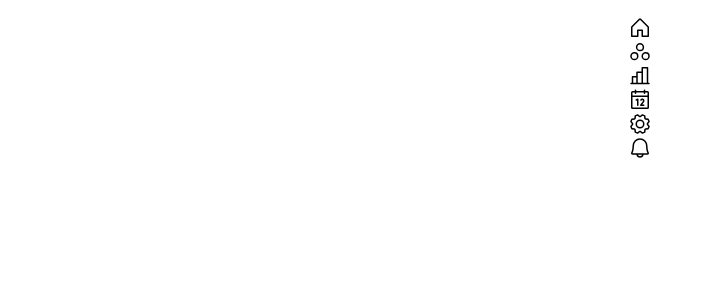
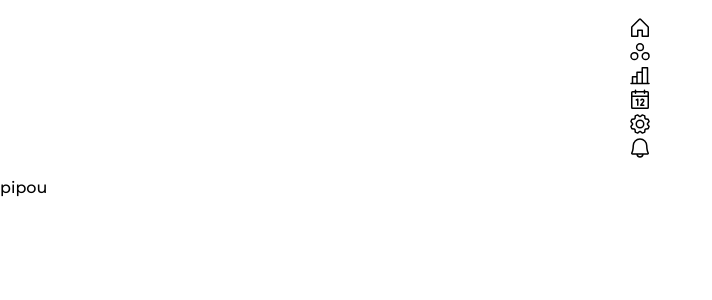
Before and after one commit to ralixt/MediPlan, a Next.js app: page /home in a window 1280 px wide. Shown: the top 300 px of the page, without its empty margins (0-712 px from the left). Built offline with nearby package versions, Linux system fonts and the light colour scheme.

Commit message:
ajout de la font

```diff
--- a/src/app/(connected)/layout.tsx
+++ b/src/app/(connected)/layout.tsx
@@ -1,8 +1,8 @@
 import NavBar from "@/components/navBar";
 
 export default function ConnectedLayout({children,}: {children: React.ReactNode}) {
-    return (
+    return <>
       <NavBar/>
-
-    )
+      {children}
+    </>
   }
--- a/src/app/layout.tsx
+++ b/src/app/layout.tsx
@@ -1,16 +1,19 @@
 import type { Metadata } from 'next'
 import { NextAuthProvider } from './providers'
 import "./globals.css"
+import { Montserrat_Alternates } from 'next/font/google'
 export const metadata: Metadata = {
   title: 'MediPlan - Accueil',
   description: 'Bienvenue sur MediPlan',
 }
+const montserrat_alternates = Montserrat_Alternates({weight: "500",subsets:["latin"]})
+export default function RootLayout({children,}: {children: React.ReactNode}) {
 
-export default function RootLayout({children,}: {children: React.ReactNode}) {
+
   return (
 
-    <html lang="en">
-      <body>
+    <html lang="fr">
+      <body className={montserrat_alternates.className}>
         <NextAuthProvider>{children}</NextAuthProvider>
       </body>
     </html>
```
